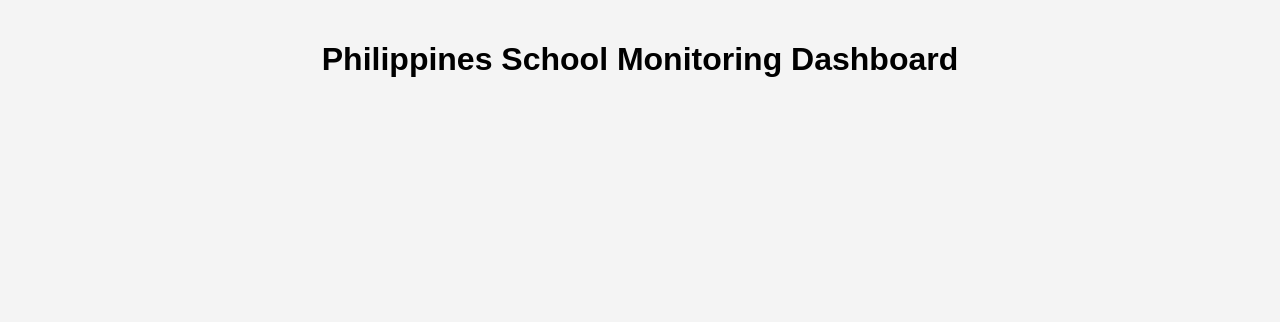
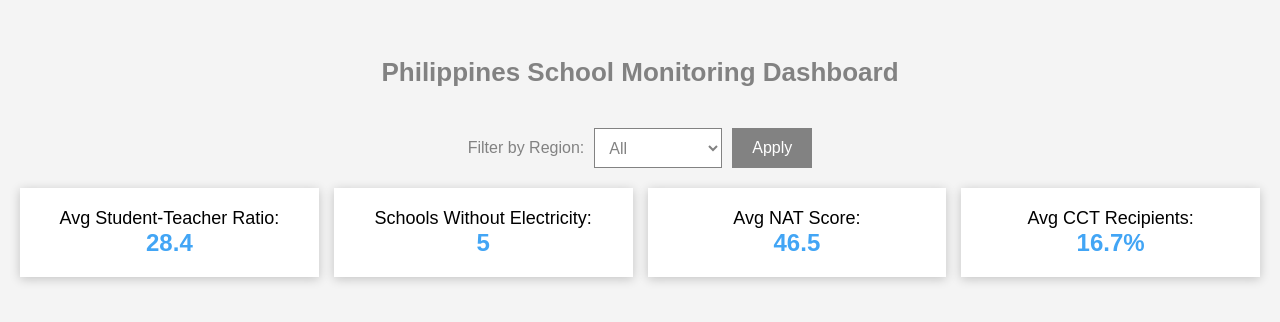
Before and after one commit to jordanpaulee/flash-dashboard, a Flask app: page / in a window 1280 px wide. Shown: the top 322 px of the page. Run offline with Flask 3, Linux system fonts and the light colour scheme.

Commit message:
Day 2 - Added data, KPIs, and updated HTML and CSS

```diff
--- a/app.py
+++ b/app.py
@@ -1,10 +1,44 @@
-from flask import Flask, render_template
+from flask import Flask, render_template, request, jsonify
+import pandas as pd
 
 app = Flask(__name__)
 
-@app.route("/")
+def load_data():
+    # Read CSV and handle missing values
+    return pd.read_csv("./data/sample.csv").fillna("")
+
+@app.route('/', methods=["GET", "POST"])
 def index():
-    return render_template("index.html")
+
+    schools = load_data()
+    print(schools.head())
+
+    # Get a list of the unique regions in the schools dataframe
+    unique_regions = list(schools["Region"].str.strip().unique())
+    print(unique_regions)
+
+    # Region Filter Logic
+    selected_region = request.form.get("region", "All")
+    print("selected_region: ", selected_region)
+
+    # Subset the dataframe to the selected Region if it is not "All"
+    if selected_region != "All":
+        schools = schools[schools["Region"] == selected_region]
+
+    # KPIs
+    avg_teacher_ratio = round(schools["student_teacher_ratio"].mean(), 1)
+    num_elec = schools["noelec"].sum()
+    avg_nat_score = round(schools["nat_score"].mean(), 1)
+    avg_cct = round(schools["cct_percentage"].mean(), 1)
+
+    return render_template("index.html",
+        avg_teacher_ratio=avg_teacher_ratio,
+        num_elec=num_elec,
+        avg_nat_score=avg_nat_score,
+        avg_cct=avg_cct,
+        schools=schools.to_dict(orient="records"), # Convert DataFrame to list of dictionaries
+        regions=unique_regions,
+        selected_region=selected_region)
 
 if __name__ == "__main__":
     app.run(debug=True)
--- a/static/styles.css
+++ b/static/styles.css
@@ -5,3 +5,99 @@ body {
     margin: 0;
     padding: 20px;
 }
+
+/* Title Bar */
+h1 {
+    /* background: linear-gradient(135deg, #1E88E5, #0D47A1); */
+    color: #828282;
+    padding: 20px;
+    font-size: 26px;
+    font-weight: 600;
+    display: flex;
+    align-items: center;
+    justify-content: center;
+}
+
+/* Region Filter Container */
+.region-filter {
+    display: flex;
+    align-items: center;  /* Ensures vertical alignment */
+    gap: 10px;  /* Spacing between label, select, and button */
+    justify-content: center;
+    margin: 20px auto;
+}
+
+/* Adjust Label */
+.region-filter label {
+    font-size: 16px;
+    font-weight: 500;
+    color: #828282;
+    white-space: nowrap; /* Prevents wrapping */
+}
+
+/* Adjust Dropdown */
+.region-filter select {
+    padding: 10px;
+    font-size: 16px;
+    border-radius: 0px;
+    border: 1px solid #828282;
+    background-color: white;
+    color: #828282;
+    height: 40px; /* Ensures it matches button height */
+    transition: all 0.2s ease-in-out;
+}
+
+/* Adjust Button */
+.region-filter button {
+    padding: 10px 20px;
+    font-size: 16px;
+    border-radius: 0px;
+    border: none;
+    background: #828282;
+    color: white;
+    height: 40px; /* Matches select dropdown height */
+    cursor: pointer;
+    transition: 0.3s;
+}
+
+.region-filter button:hover {
+    background: linear-gradient(135deg, #1565C0, #0D47A1);
+}
+
+/* Make KPI row full width */
+.kpi-container {
+    width: 100%;
+    max-width: 1350px;
+    margin-left: auto;
+    margin-right: auto;
+}
+
+/* KPI Cards */
+.kpi-container {
+    display: flex;
+    justify-content: space-between;
+    gap: 15px;
+    margin-bottom: 20px;
+    max-width: 1390px;
+}
+
+.kpi {
+    background: white;
+    padding: 20px;
+    border-radius: 0px;
+    box-shadow: 0px 2px 10px rgba(0, 0, 0, 0.2);
+    width: 250px;
+    font-size: 18px;
+    font-weight: 500;
+    text-align: center;
+    display: flex;
+    flex-direction: column;
+    align-items: center;
+    flex: 1;
+}
+
+.kpi span {
+    font-weight: bold;
+    font-size: 24px;
+    color: #42A5F5;
+}
--- a/templates/index.html
+++ b/templates/index.html
@@ -11,6 +11,28 @@
 
 <body>
     <h1>Philippines School Monitoring Dashboard</h1>
+
+    <!-- Region Filter -->
+    <form method="POST" class="region-filter">
+        <label for="region">Filter by Region:</label>
+        <select name="region" id="region">
+            <option value="All" {% if selected_region == "All" %}selected{% endif %}>All</option>
+            {% for region in regions %}
+                <option value="{{ region }}" {% if region == selected_region %}selected{% endif %}>
+                    {{ region }}
+                </option>
+            {% endfor %}
+        </select>
+        <button type="submit">Apply</button>
+    </form>
+
+    <!-- KPI Cards in a Row -->
+    <div class="kpi-container">
+        <div class="kpi">Avg Student-Teacher Ratio: <span>{{ avg_teacher_ratio }}</span></div>
+        <div class="kpi">Schools Without Electricity: <span>{{ num_elec }}</span></div>
+        <div class="kpi">Avg NAT Score: <span>{{ avg_nat_score }}</span></div>
+        <div class="kpi">Avg CCT Recipients: <span>{{ avg_cct }}%</span></div>
+    </div>
 </body>
 
 </html>
```
Also changed, not shown: data/sample.csv (added, +101 -0 lines).
